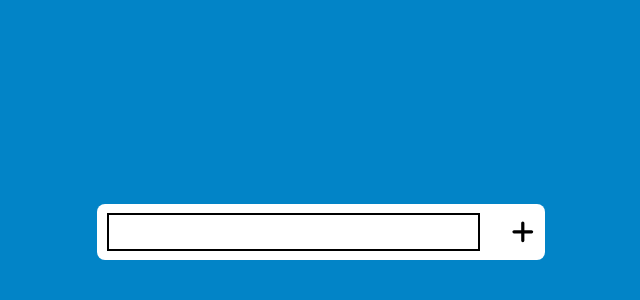
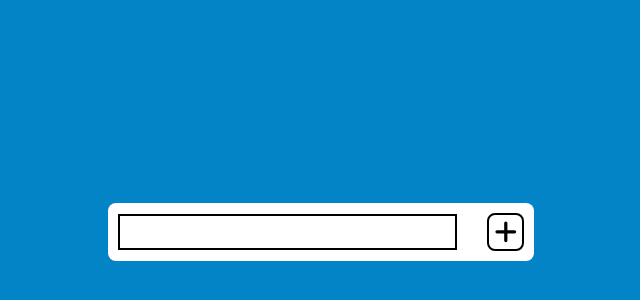
Before and after one commit to user1896/react-to-do-list, a React (Create React App) app: page / in a window 1280 px wide. Shown: the part 168-468 px from the top of the page, without its empty margins (319-959 px from the left). Built offline with nearby package versions, Linux system fonts and the light colour scheme.

Commit message:
rewrite all the css with Tailwind

```diff
--- a/src/components/Button.js
+++ b/src/components/Button.js
@@ -1,9 +1,10 @@
-import '../styles/Button.css'
+export default function Button({children, onclick, inputLenght, hoverBackground=""}){
+	let buttonClass = "bg-transparent rounded-lg border-solid border-black border-2 p-1 "
+	buttonClass += hoverBackground
 
-export default function Button({children, onclick, inputLenght}){
 	return(
 		<button
-			className="button"
+			className={buttonClass}
 			onClick={onclick}
 			disabled={
 				inputLenght === 0
--- a/src/components/InputField.js
+++ b/src/components/InputField.js
@@ -1,4 +1,3 @@
-import "../styles/InputField.css";
 import { useState } from 'react';
 import Button from "./Button";
 import ToDoItem from "./ToDoItem";
@@ -32,16 +31,16 @@ export default function InputField(){
 
 	return(
 		<>
-			<form onSubmit={handleButtonClick} className="InputField">
+			<form onSubmit={handleButtonClick} className="bg-white p-2.5 rounded-lg flex justify-between items-center">
 
 				<input
-					className="input"
+					className="basis-10/12 p-1 border-solid border-black border-2"
 					value={inputValue}
 					onChange={handleChange}
 				/>
 
 				<Button
-					inputLenght={inputValue.length}
+					inputLenght={inputValue.length} hoverBackground="hover:bg-yellow-200"
 				>
 					<FaPlus fontSize="1.6rem"/>
 				</Button>
--- a/src/components/MainChild.js
+++ b/src/components/MainChild.js
@@ -1,11 +1,10 @@
-import '../styles/Main.css';
 import InputField from "./InputField";
 import { useToDoListContext } from "../context/dispatchContext";
 
 export default function MainChild(){
 	const toDoList = useToDoListContext()
 	return (
-		<div className="Main">
+		<div className="mt-4 mb-4 w-1/3 min-w-80 max-w-7xl">
 			<InputField />
 			<div>
 				{toDoList}
--- a/src/components/ToDoItem.js
+++ b/src/components/ToDoItem.js
@@ -1,4 +1,3 @@
-import '../styles/ToDoItem.css';
 import { useState } from 'react';
 import Button from "./Button";
 import { FaCheck } from "react-icons/fa6";
@@ -8,6 +7,11 @@ import {useDispatchContext} from "../context/dispatchContext";
 export default function ToDoItem({children, toDoKey}){
 	const [isChecked, setIsChecked] = useState(false)
 	const dispatch = useDispatchContext()
+
+	let pClass="basis-4/5 mr-auto overflow-hidden "
+	if(isChecked){
+		pClass += "line-through"
+	}
 
 	function handleCheckClick(){
 		setIsChecked(!isChecked)
@@ -21,17 +25,17 @@ export default function ToDoItem({children, toDoKey}){
 	}
 
 	return(
-		<div className="ToDo">
+		<div className="bg-white flex flex-row items-center mt-3 rounded-lg p-2.5">
 
-			<p className={isChecked ? "checkedParagraph" : ""}>{children}</p>
+			<p className={pClass}>{children}</p>
 
-			<div style={{marginRight: "0.2rem"}}>
-				<Button onclick={handleCheckClick}>
+			<div className='mr-1'>
+				<Button onclick={handleCheckClick} hoverBackground="hover:bg-lime-200">
 					<FaCheck fontSize="1.4rem" color="green"/>
 				</Button>
 			</div>
 
-			<Button onclick={handleDeleteClick}>
+			<Button onclick={handleDeleteClick} hoverBackground="hover:bg-rose-200">
 				<FaRegTrashCan fontSize="1.4rem" color="red"/>
 			</Button>
 
--- a/src/styles/Button.css
+++ /dev/null
@@ -1,4 +0,0 @@
-.button{
-	background-color: transparent;
-	border-radius: 0.5rem;
-}
--- a/src/styles/InputField.css
+++ /dev/null
@@ -1,14 +0,0 @@
-.InputField{
-	background-color: white;
-	padding: 0.6rem;
-	border-radius: 0.5rem;
-	display: flex;
-	justify-content: space-between;
-	align-items: center;
-}
-
-.input{
-	flex-basis: 87%;
-	padding: 0.3rem;
-	border: solid 2px;
-}
--- a/src/styles/Main.css
+++ /dev/null
@@ -1,5 +0,0 @@
-.Main{
-	width: clamp(300px, 35vw, 1300px);
-	margin-top: 1rem;
-	margin-bottom: 1rem;
-}
--- a/src/styles/ToDoItem.css
+++ /dev/null
@@ -1,19 +0,0 @@
-.ToDo{
-  background-color: white;
-	display: flex;
-	flex-direction: row;
-	align-items: center;
-	margin-top: 0.7rem;
-	border-radius: 0.5rem;
-	padding: 0.6rem;
-}
-
-.ToDo p{
-	flex-basis: 80%;
-	margin-right: auto;
-	overflow: hidden;
-}
-
-p.checkedParagraph{
-	text-decoration: line-through;
-}
```
